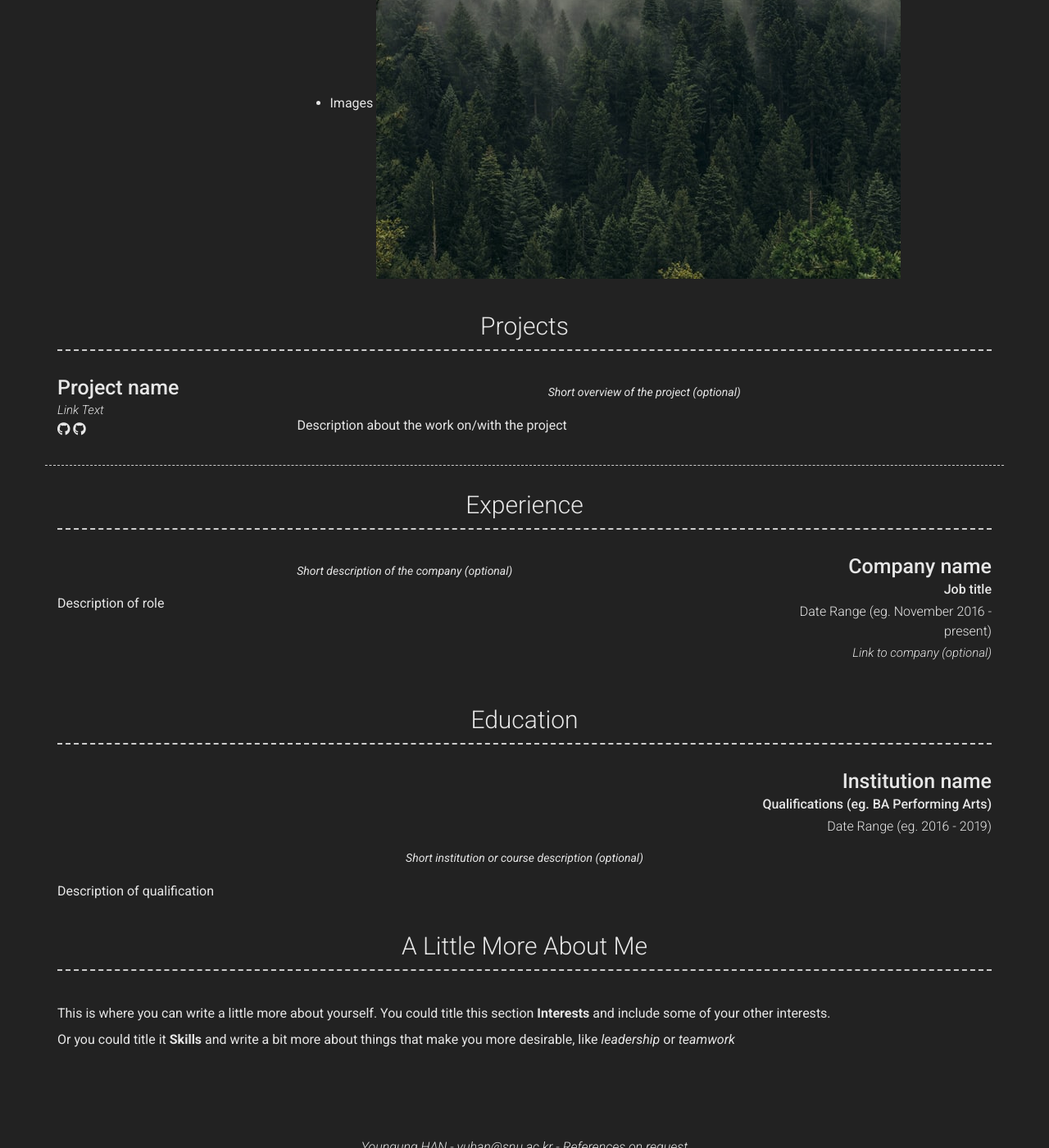
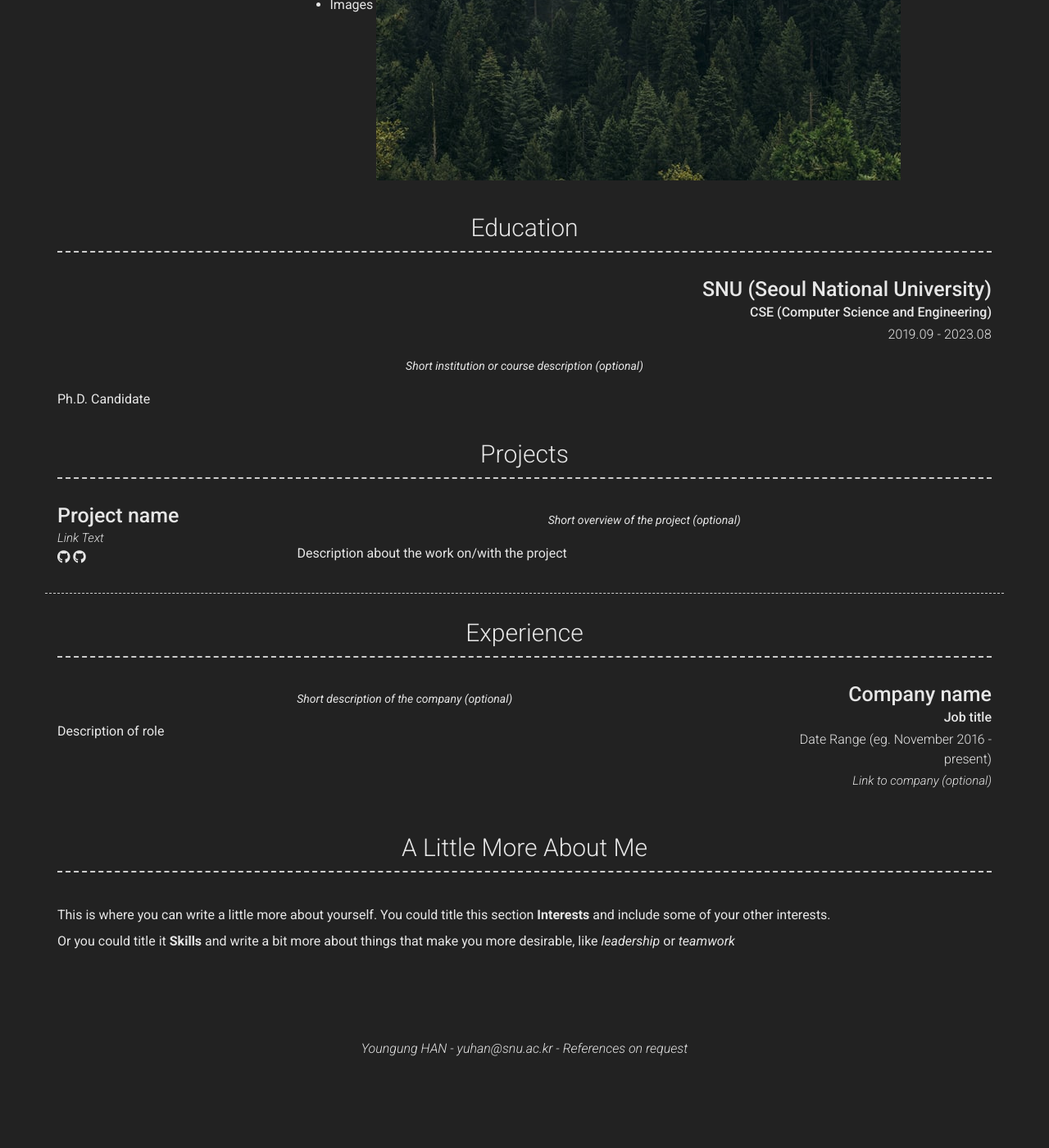
Before and after one commit to youngunghan/yuhan.github.io, a Jekyll site: the page built from index.md, in a window 1280 px wide and 1400 px high, scrolled down 719 px. Shown: the whole window at 82% size. Built offline with Jekyll 4.4.1, drawn with Linux system fonts in a browser that asks for light colours; nearby versions of some CDN libraries; after the commit the page ends 2018 px from its top, so only the background shows below that.

```diff
--- a/_config.yml
+++ b/_config.yml
@@ -19,19 +19,19 @@ website: Your website (eg. https://google.com)(optional)
 darkmode: true
 
 # Social links
-twitter_username: jekyllrb
-github_username:  jekyll
-stackoverflow_username: "00000001"
-dribbble_username: jekyll
-facebook_username: jekyll
-flickr_username: jekyll
-instagram_username: jekyll
-linkedin_username: jekyll
-xing_username: jekyll
-pinterest_username: jekyll
-youtube_username: jekyll
-orcid_username: 0000-0000-0000-0000
-googlescholar_username: D847cGsAAAAJ
+# twitter_username: jekyllrb
+# github_username:  jekyll
+# stackoverflow_username: "00000001"
+# dribbble_username: jekyll
+# facebook_username: jekyll
+# flickr_username: jekyll
+# instagram_username: jekyll
+# linkedin_username: jekyll
+# xing_username: jekyll
+# pinterest_username: jekyll
+# youtube_username: jekyll
+# orcid_username: 0000-0000-0000-0000
+# googlescholar_username: D847cGsAAAAJ
 
 # Additional icon links
 additional_links:
@@ -61,6 +61,17 @@ about_content: | # this will include new lines to allow paragraphs
     - Images ![alt text](/images/landscape-trees.jpg "Trees")
 
 content:
+  - title: Education
+    layout: list
+    content:
+      - layout: top-right
+        title: SNU (Seoul National University)
+        sub_title: CSE (Computer Science and Engineering)
+        caption: 2019.09 - 2023.08
+        quote: >
+          Short institution or course description (optional)
+        description: | # this will include new lines to allow paragraphs
+          Ph.D. Candidate
   - title: Projects # Title for the section
     layout: list # Type of content section (list/text)
     content:
@@ -93,17 +104,6 @@ content:
           Short description of the company (optional)
         description: | # this will include new lines to allow paragraphs
           Description of role
-  - title: Education
-    layout: list
-    content:
-      - layout: top-right
-        title: Institution name
-        sub_title: Qualifications (eg. BA Performing Arts)
-        caption: Date Range (eg. 2016 - 2019)
-        quote: >
-          Short institution or course description (optional)
-        description: | # this will include new lines to allow paragraphs
-          Description of qualification
   - title: A Little More About Me
     layout: text
     content: | # this will include new lines to allow paragraphs
```
